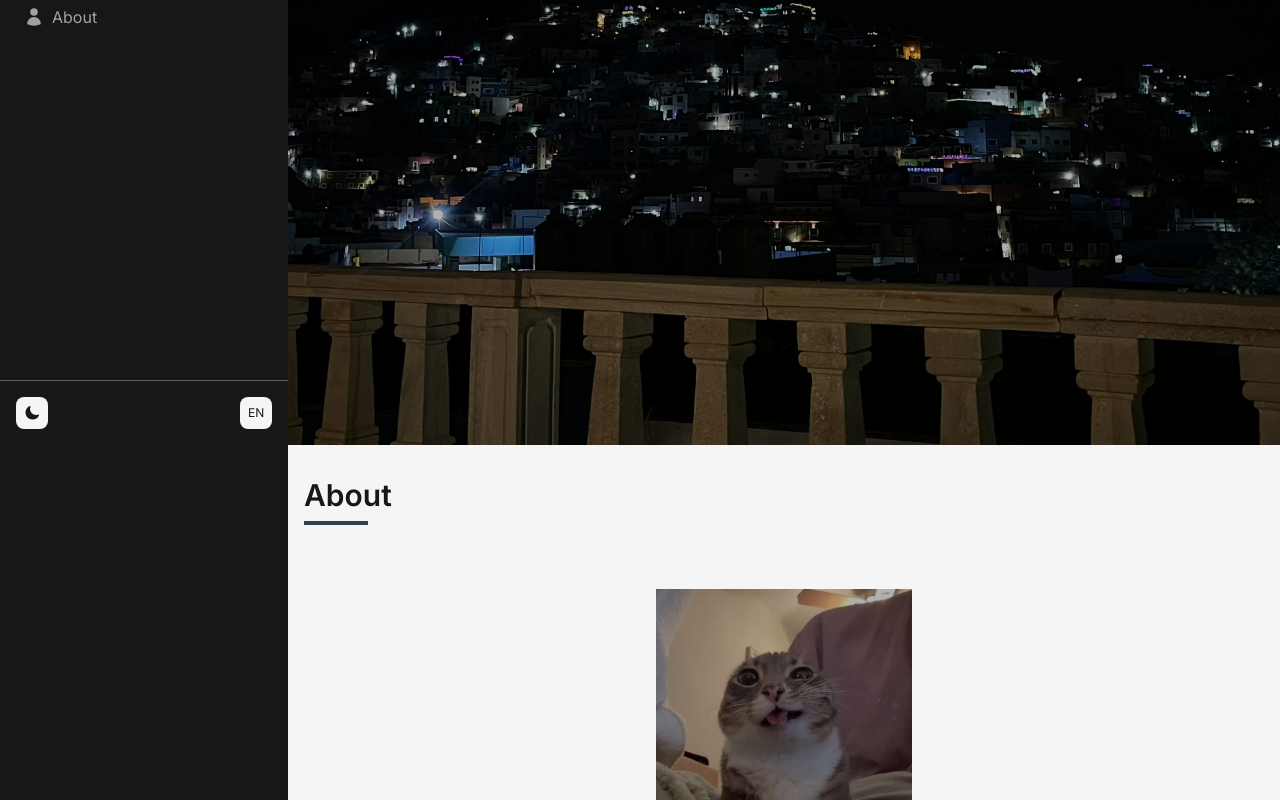
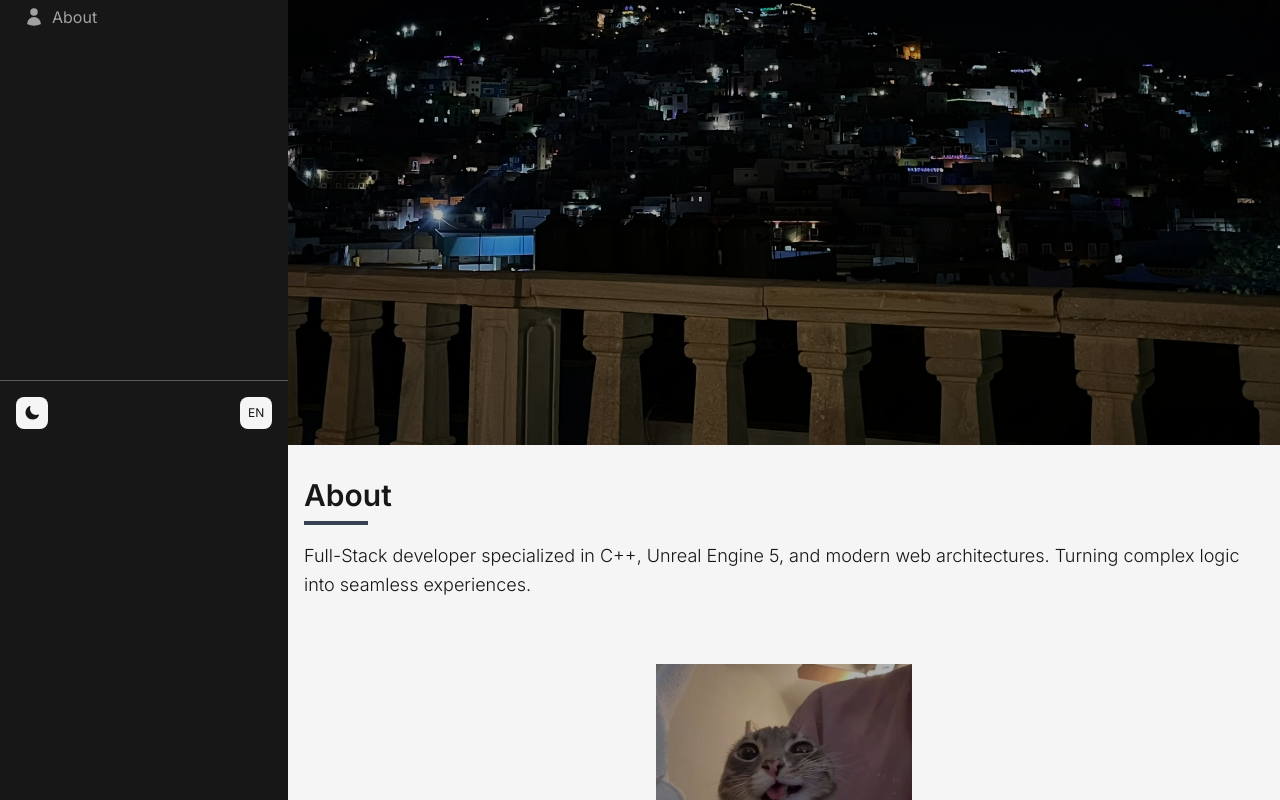
Before and after one commit to JacobHdez/jacobhdez.github.io, a Vue app: page / in a window 1280 px wide. Shown: the part 355-1155 px from the top of the page. Built offline with nearby package versions, Linux system fonts and the light colour scheme.

Commit message:
chore: add short description

```diff
--- a/src/data/personal.ts
+++ b/src/data/personal.ts
@@ -7,7 +7,7 @@ export const personalData: PersonalData = {
   mainRoleKey: 'role_00',
   roleKey: ['role_01', 'role_02', 'role_03', 'role_04'],
 
-  // shortDescriptionKey: 'shortDescription',
+  shortDescriptionKey: 'shortDescription',
   descriptionKey: 'description',
 
   about: {
--- a/src/i18n/locales/en-US/personal.ts
+++ b/src/i18n/locales/en-US/personal.ts
@@ -6,7 +6,8 @@ export default {
     role_03: 'Software Developer',
     role_04: 'Unreal Developer'
   },
-  shortDescription: '',
+  shortDescription:
+    'Full-Stack developer specialized in C++, Unreal Engine 5, and modern web architectures. Turning complex logic into seamless experiences.',
   description:
     'I am a Software and Data Engineer with a passion for transforming complex ideas into simple, high-impact solutions. My background combines logical thinking with a human perspective, allowing me to approach technical challenges with both critical analysis and empathy.\nCurrently, I focus on building high-performance systems and immersive experiences using Unreal Engine 5, C++, and Python. From real-time data processing to interactive game worlds, I strive to understand how things work at their core to deliver meticulous and efficient results.',
   about: {
--- a/src/i18n/locales/es-MX/personal.ts
+++ b/src/i18n/locales/es-MX/personal.ts
@@ -6,7 +6,8 @@ export default {
     role_03: 'Desarrollador de Software',
     role_04: 'Desarrollador de Unreal'
   },
-  shortDescription: '',
+  shortDescription:
+    'Desarrollador Full-Stack especializado en C++, Unreal Engine 5 y arquitecturas web modernas. Transformando lógica compleja en experiencias fluidas.',
   description:
     'Soy un Ingeniero de Software y Datos con una pasión por transformar ideas complejas en soluciones simples y de alto impacto. Mi formación combina el pensamiento lógico con una visión humana, permitiéndome abordar desafíos técnicos con análisis crítico y empatía.\nActualmente, me enfoco en construir sistemas de alto rendimiento y experiencias inmersivas usando Unreal Engine 5, C++ y Python. Desde el procesamiento de datos en tiempo real hasta mundos de juego interactivos, busco entender el funcionamiento interno de las cosas para entregar resultados meticulosos y eficientes.',
   about: {
```
